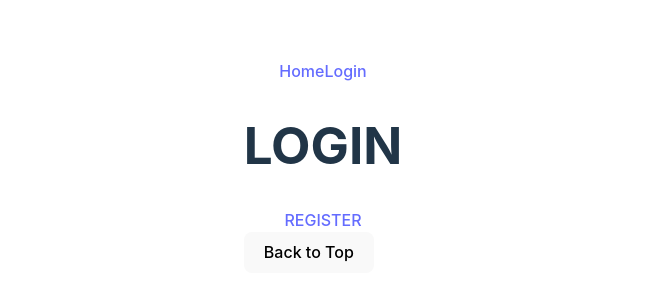
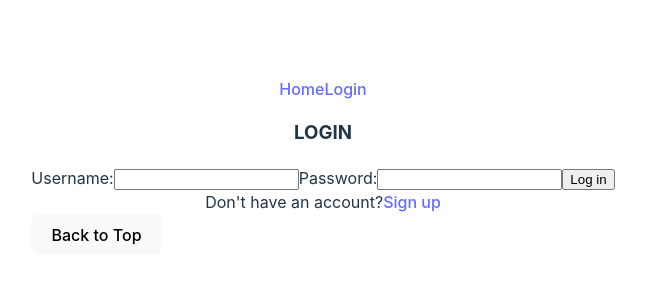
Before and after one commit to git-init-to-win-it/vhs-depot, a React (Vite) app: page /login in a window 1280 px wide. Shown: the part 234-534 px from the top of the page, without its empty margins (317-963 px from the left). Built offline with nearby package versions, Linux system fonts and the light colour scheme.

Commit message:
rendered form on login screen, now functional

```diff
--- a/src/App.jsx
+++ b/src/App.jsx
@@ -23,7 +23,7 @@ function App() {
       <Routes>
         <Route path="/" element={<Home />} />
         <Route path="/movies/:id" element={<MovieDetails />} />
-        <Route path="/login" element={<Login />} />
+        <Route path="/login" element={<Login setToken={setToken}/>} />
         <Route path="/register" element={<Register />} />
         <Route path="/cart" element={<Cart />} />
         <Route path="/admin" element={<AdminPage />} />
--- a/src/pages/authPages/Login.jsx
+++ b/src/pages/authPages/Login.jsx
@@ -1,13 +1,66 @@
-import React from "react"
-import { Link } from "react-router-dom"
+import { useState } from "react";
+import { Link, useNavigate } from "react-router-dom";
 
-const Login = () => {
+const Login = ({ setToken }) => {
+  const [username, setUsername] = useState("");
+  const [password, setPassword] = useState("");
+  const navigate = useNavigate();
+
+
+  const submitHandler = async(e) => {
+    e.preventDefault();
+    try{
+      const result = await fetch("/auth/login", {
+        headers: {
+          'Accept': 'application/json',
+          'Content-Type': 'application/json'
+        },
+        method: "POST",
+        body: JSON.stringify({
+          username,
+          password
+        })
+      });
+      console.log(result);
+      const json = await result.json();
+      //console.log(json);
+
+      if(json.token){
+        localStorage.setItem('token', json.token);
+        setToken(json.token);
+        navigate("/");
+      }
+    }catch(error){
+      console.log("ERROR CAUGHT WHEN FETCHING API");
+    }
+  }
+
   return (
-  <>
-  <h1>LOGIN</h1>
-  <Link to="/register">REGISTER</Link>
+    <>
+      <h3>LOGIN</h3>
+      <form onSubmit={submitHandler}>
+        <label>
+          Username:
+          <input
+            type="text"
+            value={username}
+            onChange={(e) => { setUsername(e.target.value) }} />
+        </label>
+        <label>
+          Password:
+          <input
+            type="password"
+            value={password}
+            onChange={(e) => { setPassword(e.target.value) }} />
+        </label>
+        <input type="submit" value="Log in" />
+      </form>
+      <label>
+        Don't have an account?
+        <Link to="/register">Sign up</Link>
+      </label>
 
-  </>
+    </>
   )
 }
 
--- a/vite.config.js
+++ b/vite.config.js
@@ -4,4 +4,9 @@ import react from '@vitejs/plugin-react-swc'
 // https://vitejs.dev/config/
 export default defineConfig({
   plugins: [react()],
+  server: {
+    proxy: {
+      "/auth" : "http://localhost:3000"
+    }
+  }
 })
```
Also changed, not shown: server.cjs (+24 -0 lines).
